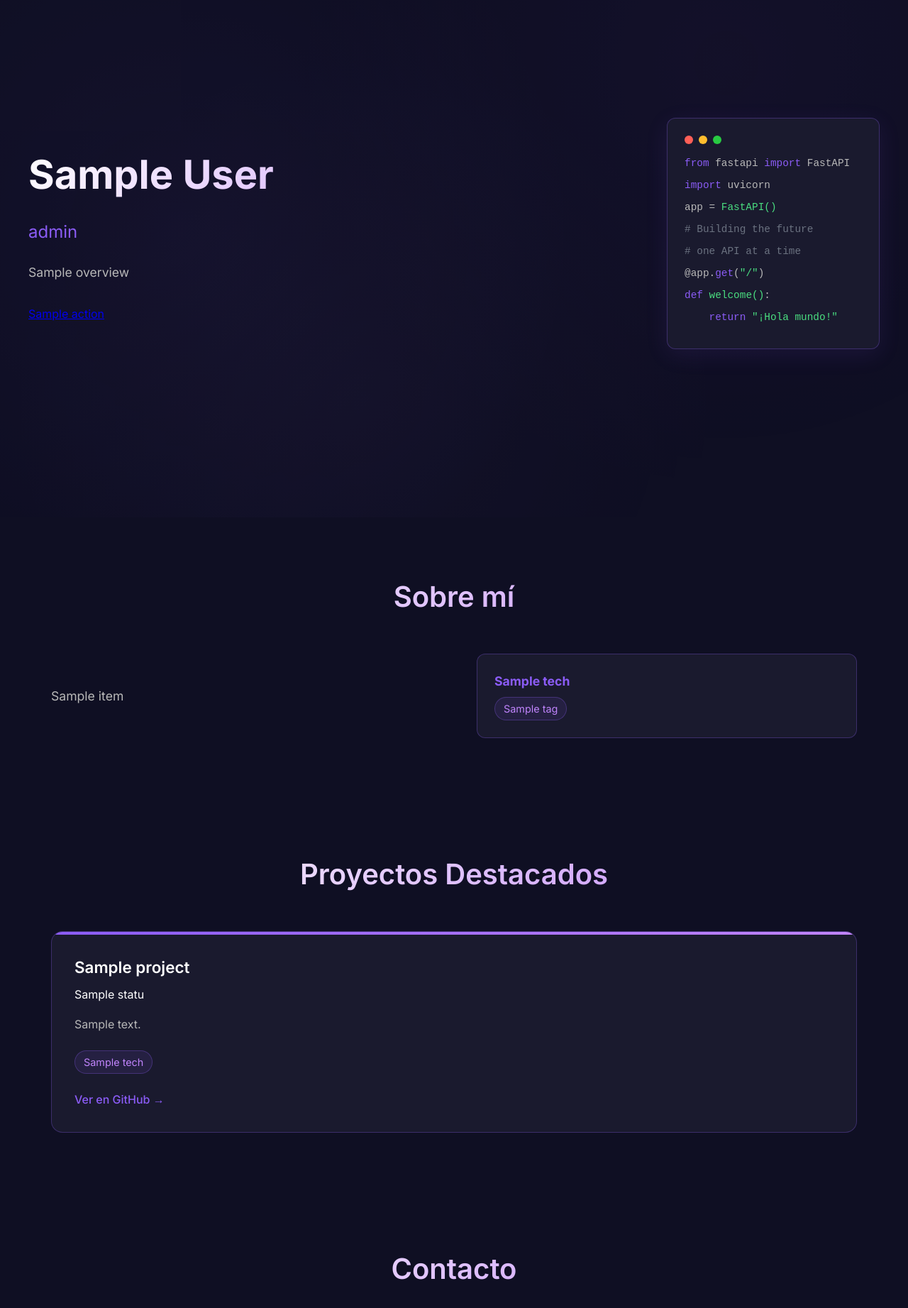
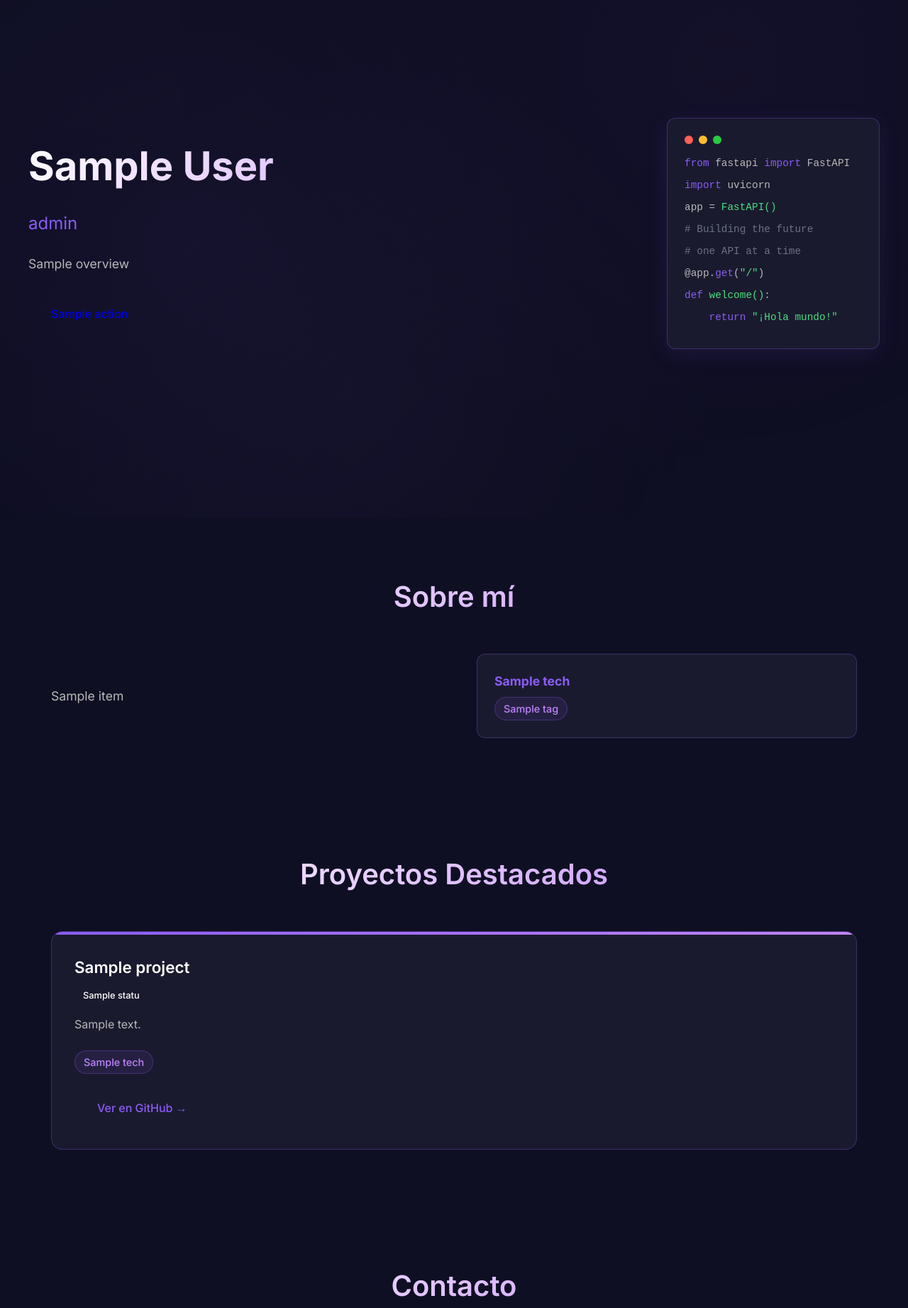
Before and after one commit to fedeegmz/fedeegmz, a FastAPI app: template templates/index.html in a window 1280 px wide. Shown: the part 71-1914 px from the top of the page at 71% size. Run offline with FastAPI, Linux system fonts and the light colour scheme; the template is opened without the code that fills it: most values are stand-ins (such as "Sample title", 1, 10 or a date in 2020); parts of the project's set-up code (start-up, migrations or seed data) failed here and were passed over.

Commit message:
feat: add chip and button components

```diff
--- /dev/null
+++ b/templates/components/button.html
@@ -0,0 +1,51 @@
+{% macro button(text, url, is_external_app, type='primary') %}
+<style>
+    .btn {
+        padding: 0.75rem 2rem;
+        border: none;
+        border-radius: 8px;
+        font-weight: 500;
+        text-decoration: none;
+        transition: all 0.3s ease;
+        cursor: pointer;
+        position: relative;
+        overflow: hidden;
+    }
+
+    .btn-base {
+        color: var(--primary-violet);
+        transition: color 0.3s ease;
+    }
+
+    .btn-base:hover {
+        color: var(--neon-violet);
+    }
+
+    .btn-primary {
+        background: linear-gradient(135deg, var(--primary-violet), var(--secondary-violet));
+        color: white;
+        box-shadow: 0 4px 15px rgba(139, 92, 246, 0.3);
+    }
+
+    .btn-primary:hover {
+        transform: translateY(-2px);
+        box-shadow: 0 6px 20px rgba(139, 92, 246, 0.4);
+    }
+
+    .btn-outline {
+        background: transparent;
+        color: var(--primary-violet);
+        border: 2px solid var(--primary-violet);
+    }
+
+    .btn-outline:hover {
+        background: var(--primary-violet);
+        color: white;
+        transform: translateY(-2px);
+        box-shadow: 0 4px 15px rgba(139, 92, 246, 0.3);
+    }
+</style>
+<a class="btn btn-{{ type }}" href="{{ url }}" {% if is_external_app %}target="_blank" {% endif%}>
+    {{ text }}
+</a>
+{% endmacro %}
--- /dev/null
+++ b/templates/components/chip.html
@@ -0,0 +1,32 @@
+{% macro chip(text, type='success') %}
+<style>
+    .chip {
+        padding: 0.25rem 0.75rem;
+        border-radius: 20px;
+        font-size: 0.8rem;
+        font-weight: 500;
+    }
+
+    .chip-primary {
+        background: rgba(139, 92, 246, 0.1);
+        color: var(--neon-violet);
+        font-size: 0.9rem;
+        border: 1px solid rgba(139, 92, 246, 0.3);
+    }
+
+    .chip-success {
+        background: rgba(34, 197, 94, 0.1);
+        color: #22c55e;
+        border: 1px solid rgba(34, 197, 94, 0.3);
+    }
+
+    .chip-warning {
+        background: rgba(251, 191, 36, 0.1);
+        color: #fbbf24;
+        border: 1px solid rgba(251, 191, 36, 0.3);
+    }
+</style>
+<span class="chip chip-{{ type }}">
+    {{ text }}
+</span>
+{% endmacro %}
--- a/templates/index.html
+++ b/templates/index.html
@@ -166,42 +173,6 @@
             display: flex;
             gap: 1rem;
             animation: fadeInUp 1s ease-out 0.6s both;
-        }
-
-        .btn {
-            padding: 0.75rem 2rem;
-            border: none;
-            border-radius: 8px;
-            font-weight: 500;
-            text-decoration: none;
-            transition: all 0.3s ease;
-            cursor: pointer;
-            position: relative;
-            overflow: hidden;
-        }
-
-        .btn-primary {
-            background: linear-gradient(135deg, var(--primary-violet), var(--secondary-violet));
-            color: white;
-            box-shadow: 0 4px 15px rgba(139, 92, 246, 0.3);
-        }
-
-        .btn-primary:hover {
-            transform: translateY(-2px);
-            box-shadow: 0 6px 20px rgba(139, 92, 246, 0.4);
-        }
-
-        .btn-outline {
-            background: transparent;
-            color: var(--primary-violet);
-            border: 2px solid var(--primary-violet);
-        }
-
-        .btn-outline:hover {
-            background: var(--primary-violet);
-            color: white;
-            transform: translateY(-2px);
-            box-shadow: 0 4px 15px rgba(139, 92, 246, 0.3);
         }
 
         .hero-visual {
@@ -328,15 +299,6 @@
             gap: 0.5rem;
         }
 
-        .tech-tag {
-            background: rgba(139, 92, 246, 0.1);
-            color: var(--neon-violet);
-            padding: 0.25rem 0.75rem;
-            border-radius: 20px;
-            font-size: 0.9rem;
-            border: 1px solid rgba(139, 92, 246, 0.3);
-        }
-
         /* Projects Section */
         .projects-grid {
             display: grid;
@@ -419,17 +362,6 @@
         .project-links {
             display: flex;
             gap: 1rem;
-        }
-
-        .project-link {
-            color: var(--primary-violet);
-            text-decoration: none;
-            font-weight: 500;
-            transition: color 0.3s ease;
-        }
-
-        .project-link:hover {
-            color: var(--neon-violet);
         }
 
         /* Contact Section */
@@ -625,7 +559,7 @@
                     <h3>{{ tech.title }}</h3>
                     <div class="tech-tags">
                         {% for tag in tech.tags %}
-                    <span class="tech-tag">{{ tag }}</span>
+                        {{ chip(tag, type="primary") }}
                         {% endfor %}
                     </div>
                 </div>
@@ -642,17 +576,17 @@
                 <div class="project-header">
                     <div>
                         <h3 class="project-title">{{ project.title }}</h3>
-                    <div class="{{ project.status.class_name }}">{{ project.status.title }}</div>
+                        {{ chip(project.status.title, type=project.status.variant.value) }}
                     </div>
                 </div>
                 <p class="project-description">{{ project.description }}</p>
                 <div class="project-tech">
                     {% for technology in project.tech_stack %}
-                <span class="tech-tag">{{ technology }}</span>
+                    {{ chip(technology, type="primary") }}
                     {% endfor %}
                 </div>
                 <div class="project-links">
-                <a class="project-link" href="{{ project.href }}" target="_blank">Ver en GitHub →</a>
+                    {{ button("Ver en GitHub →", project.url, "_blank", "base") }}
                 </div>
             </div>
             {% endfor %}
```
Also changed, not shown: other parts of templates/index.html (+23 -33 lines). Lines whose indentation alone changed are shown as unchanged.
